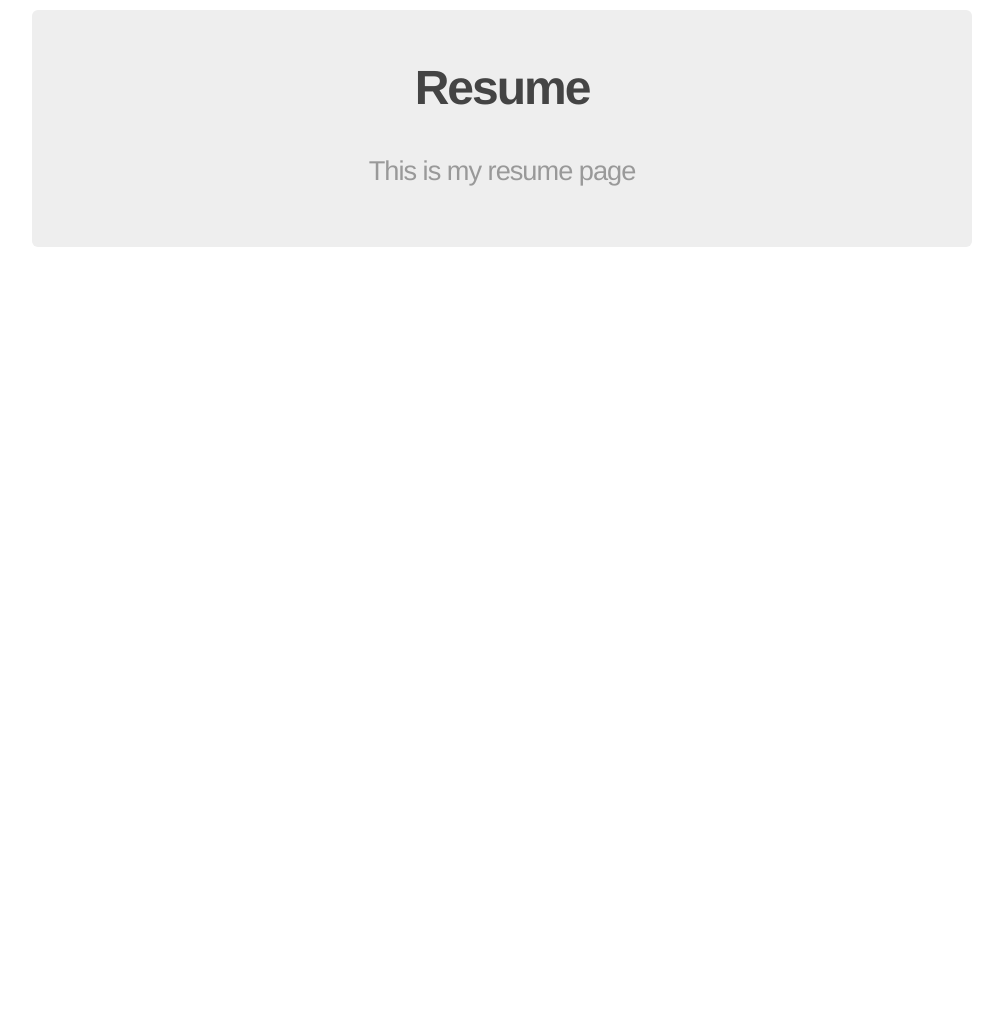
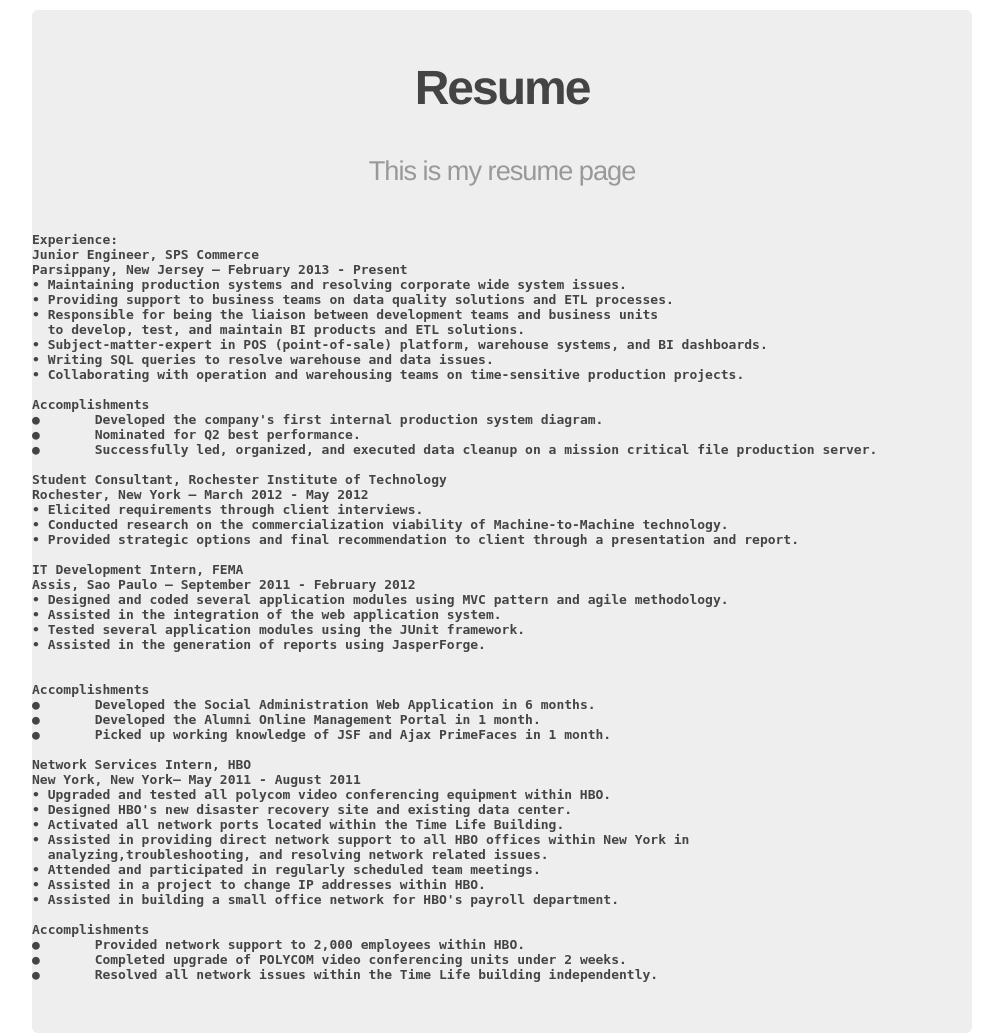
Before and after one commit to shaunktw/flaskapp, a Flask app: page /resume in a window 1280 px wide. Shown: the part 35-1068 px from the top of the page, without its empty margins (138-1141 px from the left). Before the commit the page ends 282 px from the top, so only its background shows below. Run offline with Flask 2, Linux system fonts and the light colour scheme.

Commit message:
added resume page and edited home page

```diff
--- a/app/templates/about.html
+++ b/app/templates/about.html
@@ -3,6 +3,7 @@
 {% block content %}
 <div class="jumbo">
   <h2>About</h2>
-  <p>This is an About page for the Intro to Flask article. Don't I look good? Oh stop, you're making me blush.</p>
+  <h3>An SPS Commerce Junior Engineer who has developed a global mindset through working abroad in New Zealand, Brazil, the United States, and Singapore.</h3>
+
 </div>
 {% endblock %}
--- a/app/templates/home.html
+++ b/app/templates/home.html
@@ -1,7 +1,7 @@
 {% extends "layout.html" %}
 {% block content %}
   <div class="jumbo">
-    <h2>Welcome to the Flask app<h2>
-    <h3>This is the home page for the Flask app<h3>
+    <h2>Welcome to Shaunit<h2>
+    <h3>This is the home page for a web site about Shaun Koo<h3>
   </div>
 {% endblock %}
--- a/app/templates/resume.html
+++ b/app/templates/resume.html
@@ -3,5 +3,57 @@
   <div class="jumbo">
     <h2>Resume<h2>
     <h3>This is my resume page<h3>
+    <h4>
+<pre>
+Experience:
+Junior Engineer, SPS Commerce
+Parsippany, New Jersey — February 2013 - Present
+• Maintaining production systems and resolving corporate wide system issues.
+• Providing support to business teams on data quality solutions and ETL processes.
+• Responsible for being the liaison between development teams and business units
+  to develop, test, and maintain BI products and ETL solutions.
+• Subject-matter-expert in POS (point-of-sale) platform, warehouse systems, and BI dashboards.
+• Writing SQL queries to resolve warehouse and data issues.
+• Collaborating with operation and warehousing teams on time-sensitive production projects.
+
+Accomplishments
+●	Developed the company's first internal production system diagram.
+●	Nominated for Q2 best performance.
+●	Successfully led, organized, and executed data cleanup on a mission critical file production server.
+
+Student Consultant, Rochester Institute of Technology
+Rochester, New York — March 2012 - May 2012
+• Elicited requirements through client interviews.
+• Conducted research on the commercialization viability of Machine-to-Machine technology.
+• Provided strategic options and final recommendation to client through a presentation and report.
+
+IT Development Intern, FEMA
+Assis, Sao Paulo — September 2011 - February 2012
+• Designed and coded several application modules using MVC pattern and agile methodology.
+• Assisted in the integration of the web application system.
+• Tested several application modules using the JUnit framework.
+• Assisted in the generation of reports using JasperForge.
+
+
+Accomplishments
+●	Developed the Social Administration Web Application in 6 months.
+●	Developed the Alumni Online Management Portal in 1 month.
+●	Picked up working knowledge of JSF and Ajax PrimeFaces in 1 month.
+
+Network Services Intern, HBO
+New York, New York— May 2011 - August 2011
+• Upgraded and tested all polycom video conferencing equipment within HBO.
+• Designed HBO's new disaster recovery site and existing data center.
+• Activated all network ports located within the Time Life Building.
+• Assisted in providing direct network support to all HBO offices within New York in
+  analyzing,troubleshooting, and resolving network related issues.
+• Attended and participated in regularly scheduled team meetings.
+• Assisted in a project to change IP addresses within HBO.
+• Assisted in building a small office network for HBO's payroll department.
+
+Accomplishments
+●	Provided network support to 2,000 employees within HBO.
+●	Completed upgrade of POLYCOM video conferencing units under 2 weeks.
+●	Resolved all network issues within the Time Life building independently.</pre></h4>
   </div>
 {% endblock %}
```
